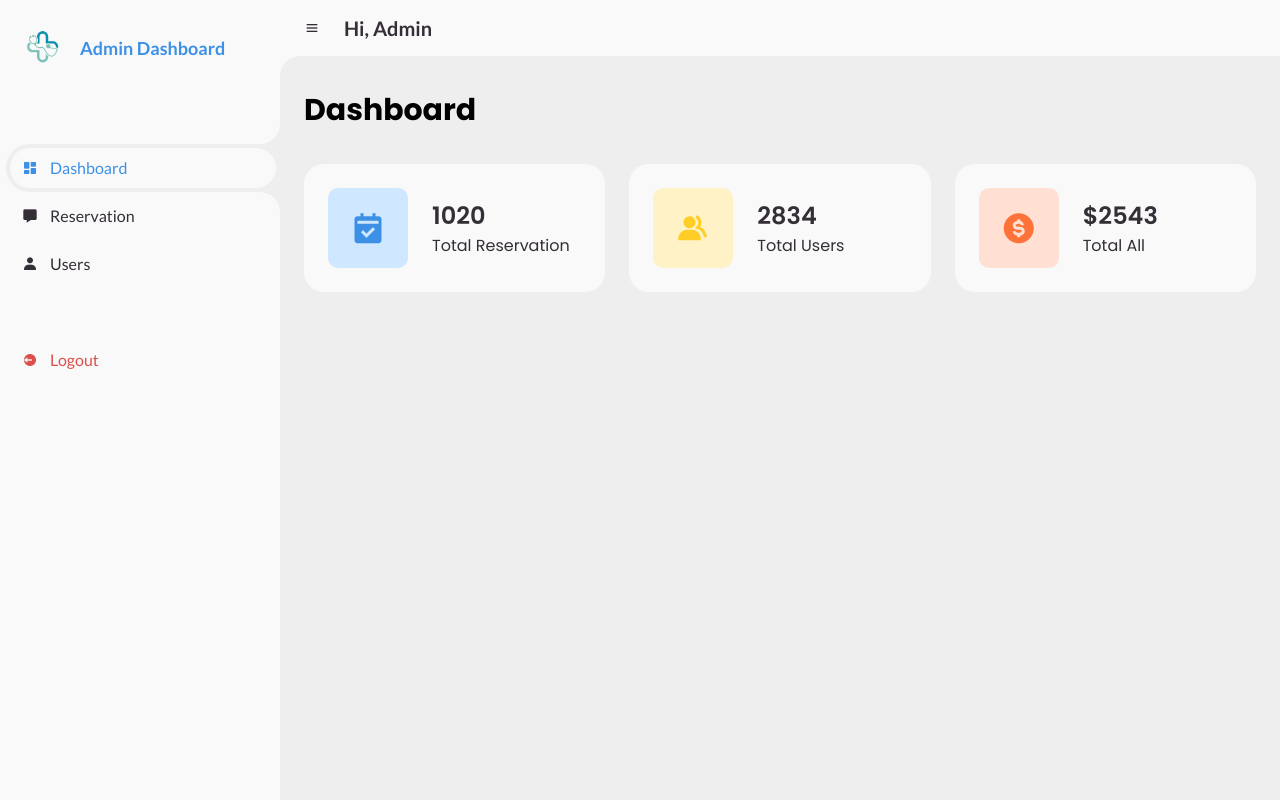
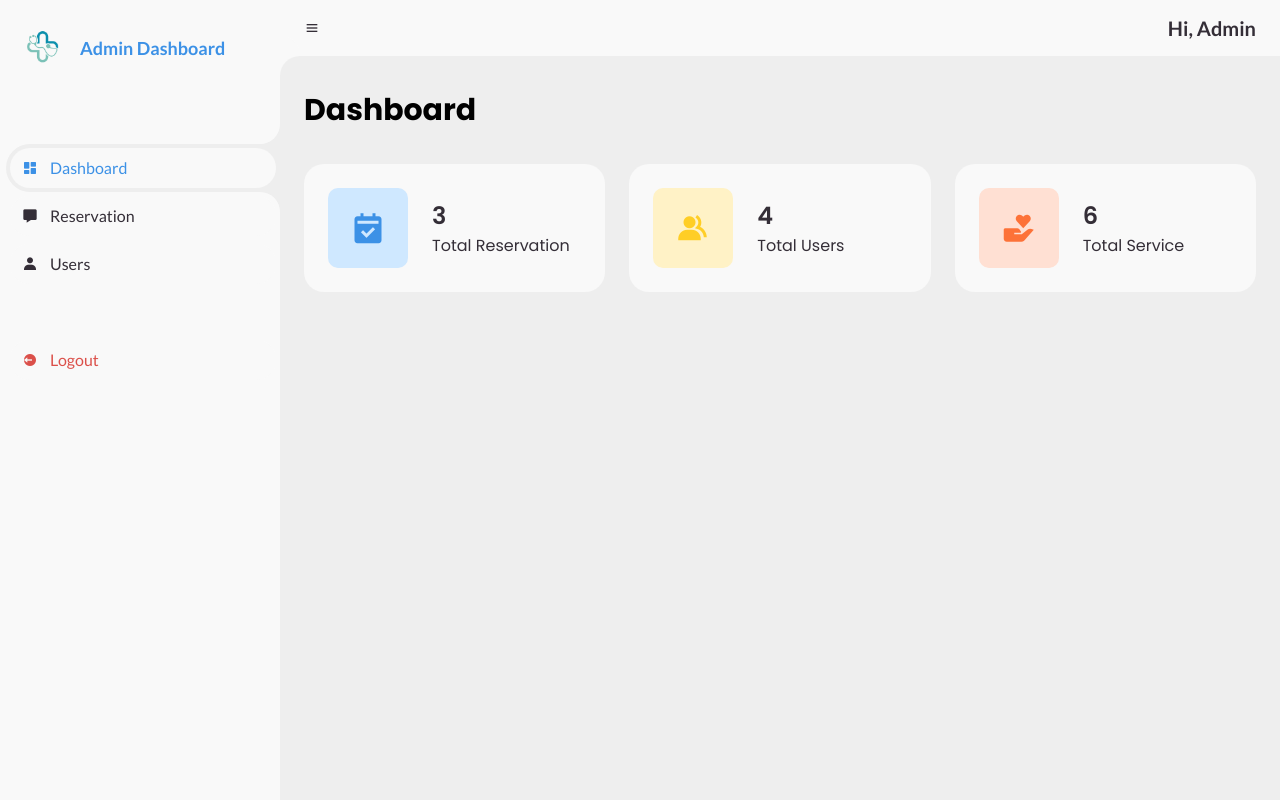
Before and after one commit to maretaeta/hospital, a PHP site: page /admin_dashboard.php in a window 1280 px wide. Run offline with PHP 8.4, Linux system fonts and the light colour scheme; data comes from the database, SQL or seed files in the repository; some libraries are stand-ins or nearby versions.

Commit message:
update dashboard

```diff
--- a/admin_dashboard.php
+++ b/admin_dashboard.php
@@ -21,6 +21,16 @@
 
 	include_once("db/koneksi.php"); ?>
 	<?php include("partials/header.php"); ?>
+	<?php
+		$total_reservasi = mysqli_query($conn, "SELECT COUNT(*) AS total_reservasi FROM reservasi");
+		$row = mysqli_fetch_assoc($total_reservasi);
+
+		$total_users = mysqli_query($conn, "SELECT COUNT(*) AS total_users FROM users");
+		$row1 = mysqli_fetch_assoc($total_users);
+
+		$total_layanan = mysqli_query($conn, "SELECT COUNT(*) AS total_layanan FROM poli");
+		$row2 = mysqli_fetch_assoc($total_layanan);
+	?>
 
 	<!-- SIDEBAR -->
 	<section id="sidebar">
@@ -66,27 +76,11 @@
 		<!-- NAVBAR -->
 		<nav>
 			<i class='bx bx-menu'></i>
+			<form action="#">
+				<div class="">
+				</div>
+			</form>
 			<a href="#" class="text-cyan-800 font-semibold text-xl">Hi, Admin</a>
-			<div class="">
-				<!-- <input type=" search" placeholder="Search...">
-					<button type="submit" class="search-btn"><i class='bx bx-search'></i></button> -->
-			</div>
-			</form>
-			<!-- <input type="checkbox" id="switch-mode" hidden>
-			<label for="switch-mode" class="switch-mode"></label>
-			<a href="#" class="notification">
-				<i class='bx bxs-bell'></i>
-				<span class="num">8</span>
-			</a> -->
-			<!-- <a href="#" class="profile">
-				<button class="text-white bg-cyan-800 hover:bg-cyan-600 focus:ring-4 focus:outline-none focus:ring-blue-300 font-medium rounded-full text-sm px-5 py-2.5 text-center inline-flex items-center sm:text-base sm:px-6 sm:py-3">
-					Hi, Admin
-					<svg class="w-2.5 h-2.5 ml-2.5" aria-hidden="true" xmlns="http://www.w3.org/2000/svg" fill="none" viewBox="0 0 10 6">
-						<path stroke="currentColor" stroke-linecap="round" stroke-linejoin="round" stroke-width="2" d="m1 1 4 4 4-4" />
-					</svg>
-				</button>
-			</a> -->
-
 		</nav>
 		<!-- NAVBAR -->
 
@@ -102,22 +96,22 @@
 				<li>
 					<i class='bx bxs-calendar-check'></i>
 					<span class="text">
-						<h3>1020</h3>
+						<h3><?=$row ['total_reservasi']?></h3>
 						<p>Total Reservation</p>
 					</span>
 				</li>
 				<li>
 					<i class='bx bxs-group'></i>
 					<span class="text">
-						<h3>2834</h3>
+						<h3><?=$row1 ['total_users']?></h3>
 						<p>Total Users</p>
 					</span>
 				</li>
 				<li>
-					<i class='bx bxs-dollar-circle'></i>
+					<i class='bx bxs-donate-heart'></i>
 					<span class="text">
-						<h3>$2543</h3>
-						<p>Total All</p>
+						<h3><?=$row2 ['total_layanan']?></h3>
+						<p>Total Service</p>
 					</span>
 				</li>
 			</ul>
```
Also changed, not shown: admin_listUser.php (+1 -11 lines).
